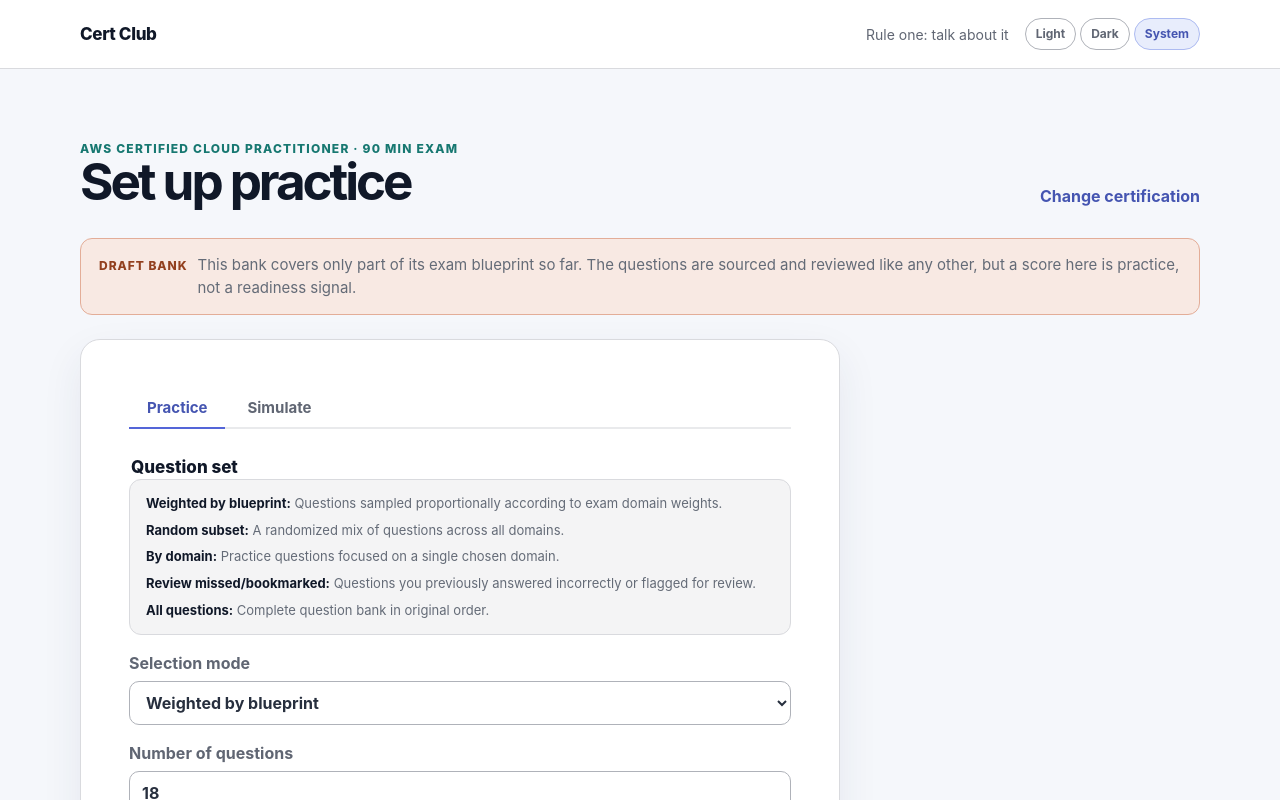
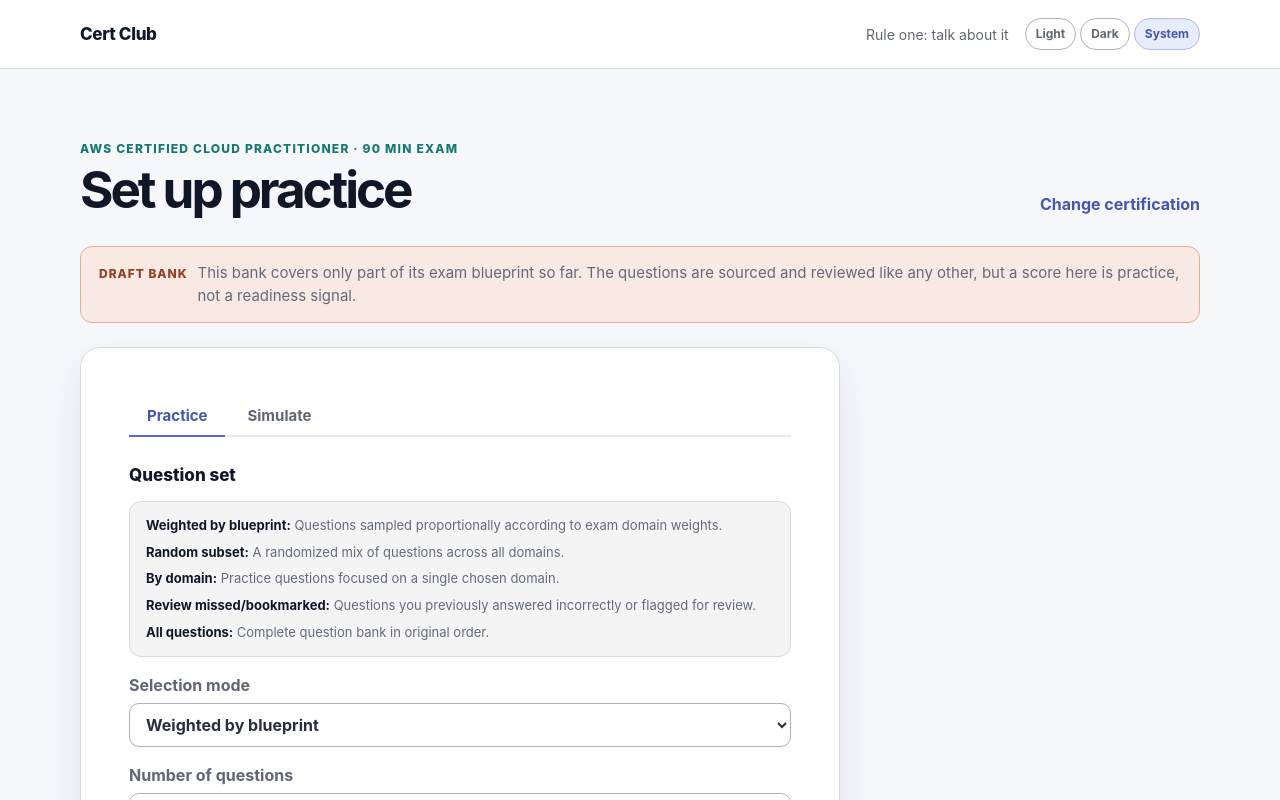
Before and after one commit to videoeero/cert-club, a React (Vite) app: page /quiz/aws-clf-c02 in a window 1280 px wide. Shown: the top 800 px of the page. Built offline with nearby package versions, Linux system fonts and the light colour scheme; the HTML template or start-up script is replaced by a standard one.

Commit message:
chore: margin & padding tweaks

```diff
--- a/src/components/QuizSetupForm.module.css
+++ b/src/components/QuizSetupForm.module.css
@@ -54,7 +54,7 @@
 }
 
 .setupFieldset legend {
-  margin-bottom: 0.125rem;
+  margin-bottom: 1rem;
   color: var(--text-strong);
   font-size: var(--font-size-xl);
   font-weight: var(--font-weight-black);
--- a/src/index.css
+++ b/src/index.css
@@ -20,6 +20,8 @@
 
 * {
   box-sizing: border-box;
+  margin: 0;
+  padding: 0;
 }
 
 body {
@@ -46,12 +48,6 @@
   color: inherit;
 }
 
-h1,
-h2,
-p {
-  margin-top: 0;
-}
-
 h1 {
   max-width: 45rem;
   margin-bottom: 1.25rem;
@@ -59,6 +55,7 @@
   font-size: var(--font-size-display-1);
   letter-spacing: -0.06em;
   line-height: 0.98;
+  margin-top: 0.5rem;
 }
 
 h2 {
```
